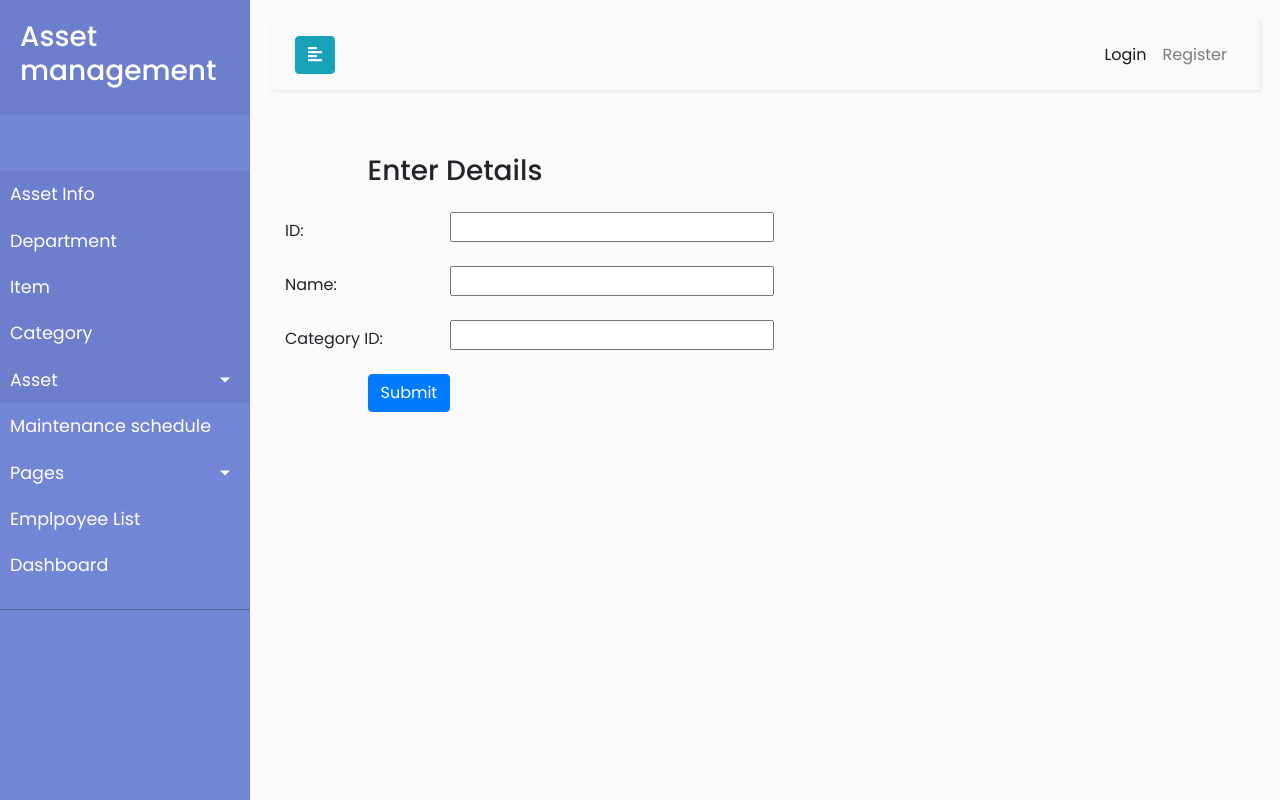
After one commit to Abdullah-Saikat/asset_management_system, a Django app: page /asset/item in a window 1280 px wide. The commit adds this page. Run offline with Django 3.2, Linux system fonts and the light colour scheme; some libraries are stand-ins or nearby versions.

```diff
--- a/asset_manage/admin.py
+++ b/asset_manage/admin.py
@@ -1,7 +1,10 @@
 from django.contrib import admin
-from .models import Asset,Assetinfo
+from .models import Asset,Assetinfo,Department,Item,Category
 
 admin.site.register(Asset)
 admin.site.register(Assetinfo)
+admin.site.register(Department)
+admin.site.register(Item)
+admin.site.register(Category)
 
 # Register your models here.
--- a/asset_manage/forms.py
+++ b/asset_manage/forms.py
@@ -1,5 +1,5 @@
 from django import forms
-from .models import Asset,Assetinfo,Department
+from .models import Asset,Assetinfo,Department,Item,Category
 
 
 class AssetForm(forms.ModelForm):
@@ -16,3 +16,13 @@ class DepartmentForm(forms.ModelForm):
     class Meta:
         model = Department
         fields = "__all__"
+
+class ItemForm(forms.ModelForm):
+    class Meta:
+        model = Item
+        fields = "__all__"
+
+class CategoryForm(forms.ModelForm):
+    class Meta:
+        model = Item
+        fields = "__all__"
--- a/asset_manage/models.py
+++ b/asset_manage/models.py
@@ -22,3 +22,12 @@ class Assetinfo(models.Model):
 class Department(models.Model):
     id = models.IntegerField(primary_key=True)
     name = models.CharField(max_length=20,default='')
+
+class Item(models.Model):
+    id = models.IntegerField(primary_key=True)
+    name = models.CharField(max_length=20,default='')
+    categoryId = models.CharField(max_length=20)
+
+class Category(models.Model):
+    id = models.IntegerField(primary_key=True)
+    name = models.CharField(max_length=20,default='')
--- /dev/null
+++ b/asset_manage/templates/item.html
@@ -0,0 +1,53 @@
+{% extends 'authenticate/side_menu_bar.html' %}
+{% block content %}
+
+<!DOCTYPE html>
+<html lang="en">
+<head>
+    <meta charset="UTF-8">
+    <meta http-equiv="X-UA-Compatible" content="IE=edge">
+    <meta name="viewport" content="width=device-width, initial-scale=1.0">
+    <title>Document</title>
+
+</head>
+<body>
+    <form method="POST" class="post-form" action="/asset/department">
+        {% csrf_token %}
+        <div class="container">
+            <br>
+            <div class="form-group row">
+                <label class="col-sm-1 col-form-label"></label>
+                <div class="col-sm-4">
+                <h3>Enter Details</h3>
+                </div>
+            </div>
+
+            <div class="form-group row">
+                <label class="col-sm-2 col-form-label">ID:</label>
+                <div class="col-sm-4">
+                {{ form.id }}
+                </div>
+            </div>
+            <div class="form-group row">
+                <label class="col-sm-2 col-form-label">Name:</label>
+                <div class="col-sm-4">
+                {{ form.name }}
+                </div>
+            </div>
+            <div class="form-group row">
+                <label class="col-sm-2 col-form-label">Category ID:</label>
+                <div class="col-sm-4">
+                {{ form.categoryId }}
+                </div>
+            </div>
+            <div class="form-group row">
+                <label class="col-sm-1 col-form-label"></label>
+                <div class="col-sm-4">
+                <button type="submit" class="btn btn-primary">Submit</button>
+                </div>
+            </div>
+        </div>
+    </form>
+</body>
+</html>
+{% endblock %}
--- a/asset_manage/urls.py
+++ b/asset_manage/urls.py
@@ -5,6 +5,8 @@ urlpatterns = [
     path('show',views.show),
     path('assetinfo',views.Assetinfo),
     path('department',views.Department),
+    path('item',views.Item),
+    path('category',views.Category),
     path('edit/<int:id>', views.edit),
     path('update/<int:id>', views.update),
     path('delete/<int:id>', views.destroy),
--- a/asset_manage/views.py
+++ b/asset_manage/views.py
@@ -1,7 +1,7 @@
 from urllib import request
 from xml.dom.minidom import TypeInfo
 from django.shortcuts import render, redirect
-from .forms import AssetForm,InfoForm,DepartmentForm
+from .forms import AssetForm,InfoForm,DepartmentForm,ItemForm,CategoryForm
 from .models import Asset
 from django.contrib.auth.models import User
 
@@ -38,7 +38,7 @@ def Assetinfo(request):
 
 def Department(request):
     if request.method == "POST":
-        form = Department(request.POST)
+        form = DepartmentForm(request.POST)
         if form.is_valid():
             try:
                 form.save()
@@ -50,6 +50,36 @@ def Department(request):
     else:
         form = DepartmentForm()
         return render(request, 'department.html', {'form': form})
+
+def Item(request):
+    if request.method == "POST":
+        form = ItemForm(request.POST)
+        if form.is_valid():
+            try:
+                form.save()
+                print("Saved")
+                return redirect('/asset/item')
+            except:
+                print("Saved problem")
+                pass
+    else:
+        form = ItemForm()
+        return render(request, 'item.html', {'form': form})
+
+def Category(request):
+    if request.method == "POST":
+        form = CategoryForm(request.POST)
+        if form.is_valid():
+            try:
+                form.save()
+                print("Saved")
+                return redirect('/asset/item')
+            except:
+                print("Saved problem")
+                pass
+    else:
+        form = CategoryForm()
+        return render(request, 'category.html', {'form': form})
 
 
 
--- a/authenticate/templates/authenticate/side_menu_bar.html
+++ b/authenticate/templates/authenticate/side_menu_bar.html
@@ -211,6 +211,8 @@
             <li class="active">
                 <a href="/asset/assetinfo">Asset Info</a>
                 <a href="/asset/department">Department</a>
+                <a href="/asset/item">Item</a>
+                <a href="/asset/category">Category</a>
                 <a href="#homeSubmenu" data-toggle="collapse" aria-expanded="false" class="dropdown-toggle">Asset</a>
                 <ul class="collapse list-unstyled" id="homeSubmenu">
                     <li>
--- a/authenticate/urls.py
+++ b/authenticate/urls.py
@@ -8,6 +8,6 @@ urlpatterns = [
     path('register/', views.register_user, name='register'),
     path('edit_profile/', views.edit_profile, name='edit_profile'),
     path('change_password', views.change_password, name='change_password'),
-    # path('assets/', views.asset, name='asset'),
+    path('assets/', views.asset, name='asset'),
 
 ]
```
Also changed, not shown: asset_manage/templates/category.html (added, +47 -0 lines), asset_manage/migrations/0006_item.py (added), asset_manage/migrations/0007_category.py (added).
